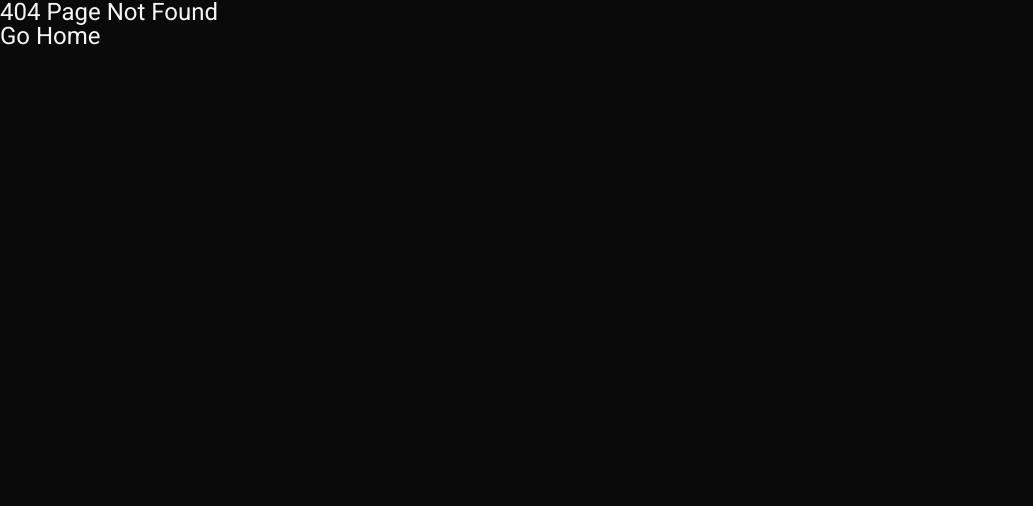
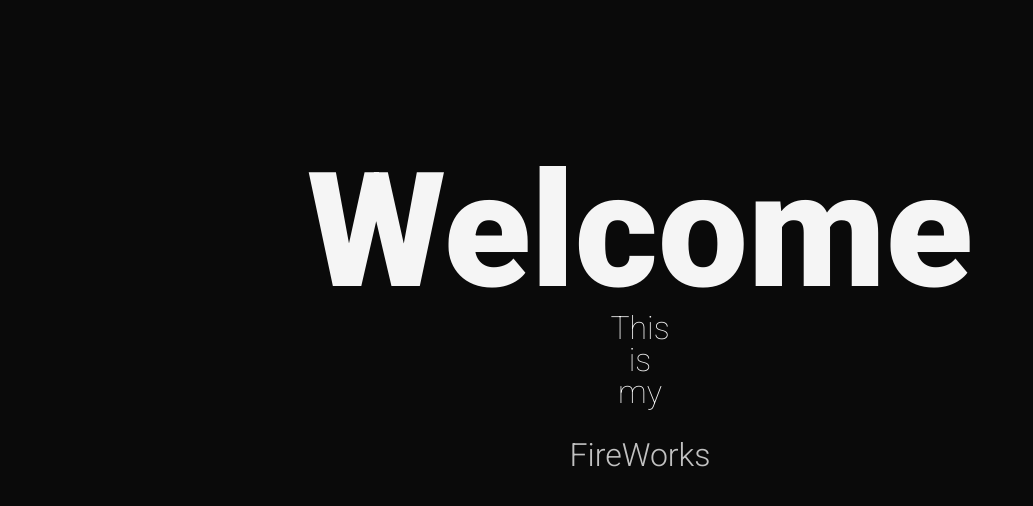
Before and after one commit to blackbeaver37/fireworks, a Next.js app: page /fireworks in a window 1280 px wide. Before the commit this address had no page. Shown: the top 506 px of the page, without its empty margins (0-1033 px from the left). Built offline with nearby package versions, Linux system fonts and the light colour scheme.

Commit message:
첫 화면 링크 /fireworks로 수정

```diff
--- /dev/null
+++ b/pages/fireworks.js
@@ -0,0 +1,47 @@
+import Head from "next/head";
+import Link from "next/link";
+import Router from "next/router";
+import { useEffect } from "react";
+import {
+    container,
+    header,
+    description,
+    anchor,
+} from "styles/Index.module.scss";
+import { root } from "styles/Global.module.scss";
+import urls from "urls";
+
+const Fireworks = () => {
+    useEffect(() => {
+        window.onkeyup = (e) => {
+            e.preventDefault();
+            if (e.keyCode === 13) Router.push(urls.home);
+        };
+    }, []);
+
+    return (
+        <div className={root}>
+            <Head>
+                <title>Fireworks</title>
+                <meta
+                    name="Fireworks"
+                    content="YoonSoo's Web Develop Journey"
+                />
+                <link rel="icon" href="/favicon.ico" />
+            </Head>
+
+            <div className={container}>
+                <header className={header}>Welcome</header>
+                <span className={description}>This</span>
+                <span className={description}>is</span>
+                <span className={description}>my</span>
+                <span className={description}>FireWorks</span>
+                <Link href={urls.home}>
+                    <span className={anchor}>Enter</span>
+                </Link>
+            </div>
+        </div>
+    );
+};
+
+export default Fireworks;
--- a/urls.js
+++ b/urls.js
@@ -1,5 +1,5 @@
 const urls = {
-    root: "/",
+    root: "/fireworks",
     home: "/home",
     roadmap: "/roadmap",
 };
```
Also changed, not shown: pages/index.js (+3 -23 lines), 1 other file (tests, documents, lock files or other folders).
